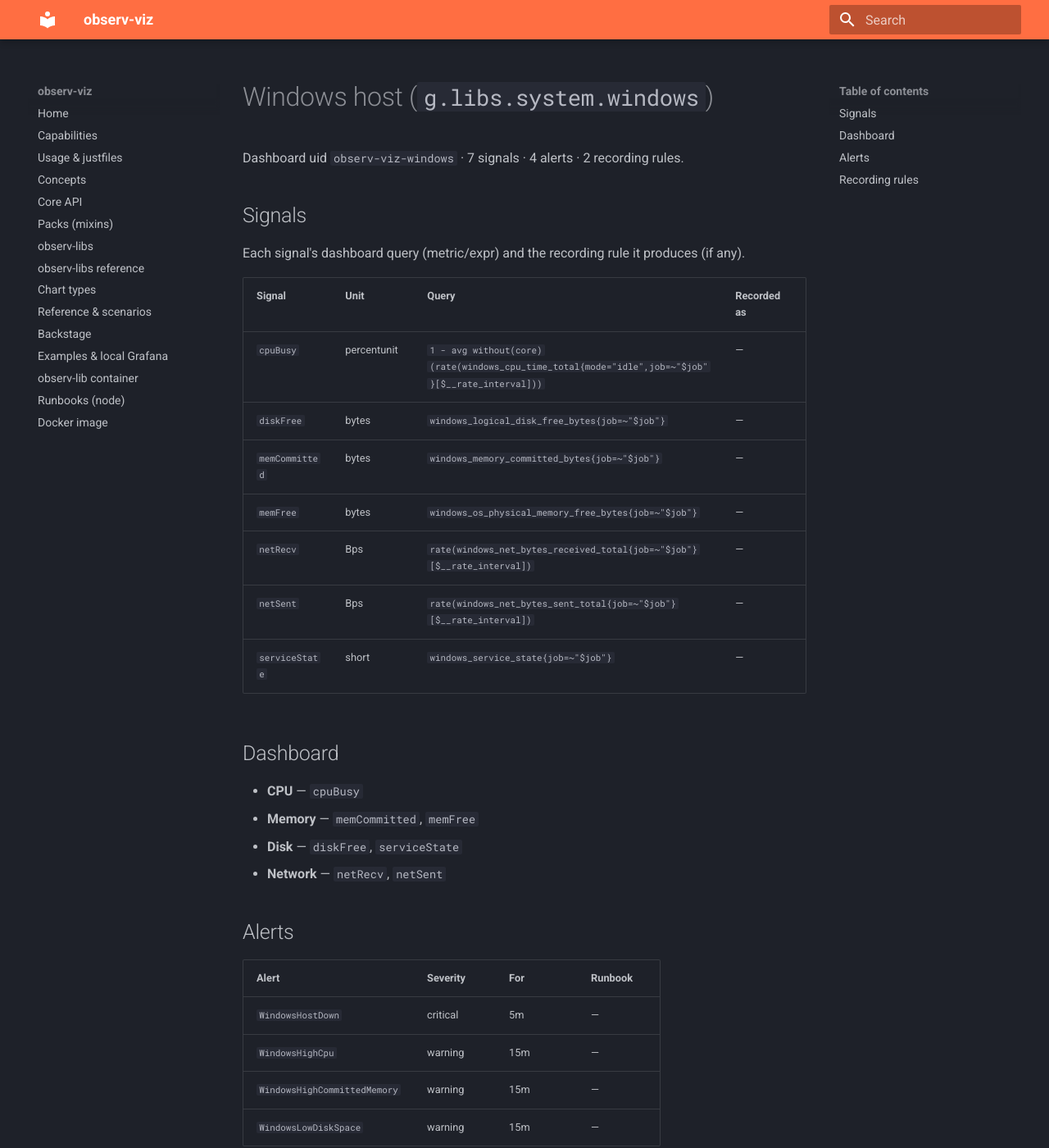
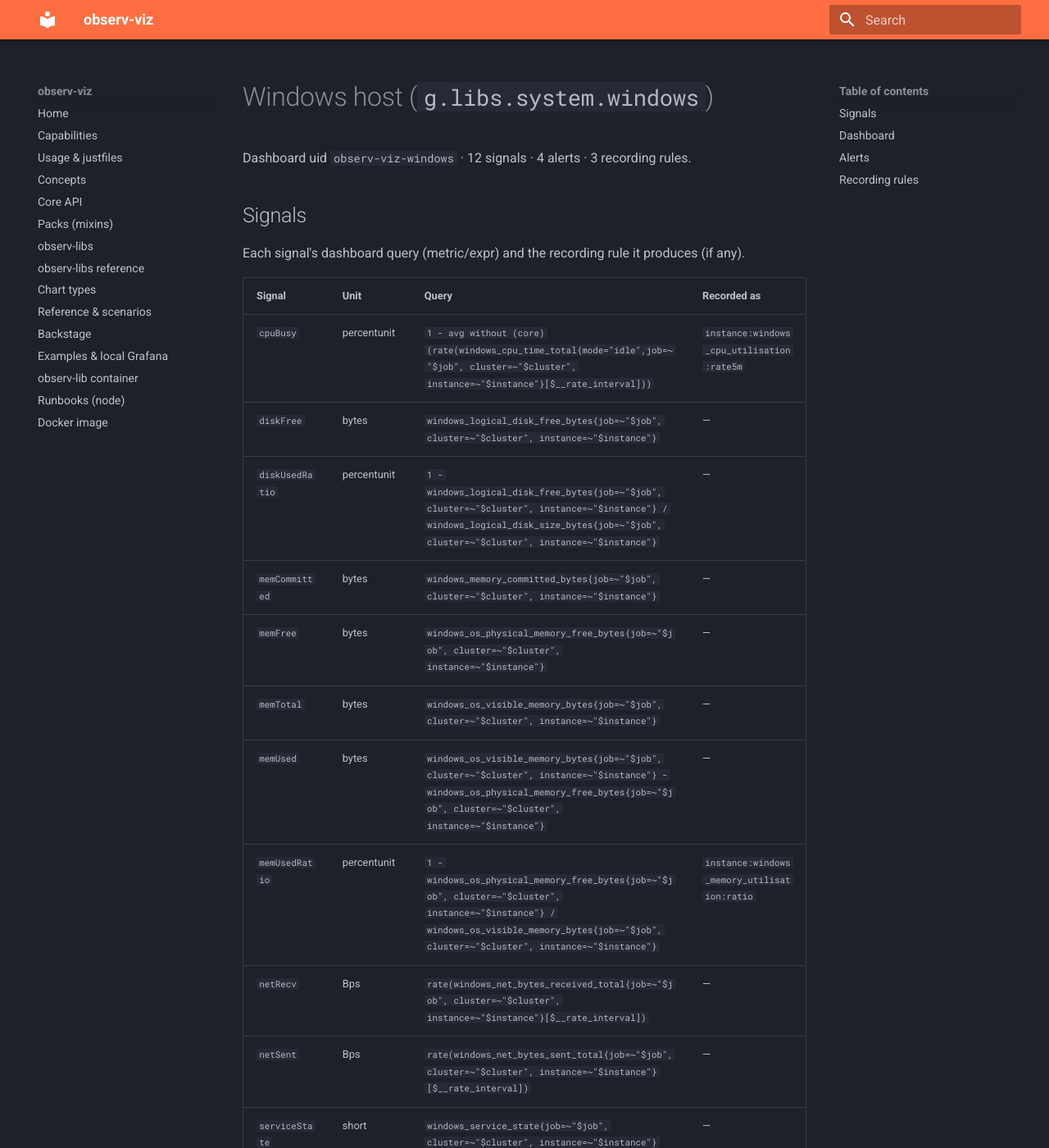
Before and after one commit to cznewt/observ-viz, an MkDocs documentation site: the page built from docs/observ-libs/system-windows.md, in a window 1280 px wide and 1400 px high. Shown: the whole window at 82% size. Built offline with MkDocs 1.6.1 and Material for MkDocs 9.7.7, drawn with Linux system fonts in a browser that asks for light colours; some of the changed text lies outside the part shown.

Commit message:
feat(base,windows): surface Windows hosts in fleet boards; make Windows board per-node
- base.cluster Servers table unions node_exporter + windows_exporter hosts; Windows
  labels normalised into shared columns (product->OS, version->Release), per-OS drill
  via a hidden board-uid column.
- base.home Clusters table counts + CPU%/Mem% gauges union Windows nodes per cluster.
- windows pack -> per-node board (cluster/instance vars + scoped selector, mirroring
  linux): add System (uptime/CPU%/Mem%), memory total/used/ratio, disk used%, Services
  tab; ratio-based WindowsHighMemory alert + memory recording rule.
- justfile: set dotenv-load so deploy/load recipes read a gitignored .env.
- regenerate docs/observ-libs.

Co-Authored-By: Claude Opus 4.8 (1M context) <noreply@anthropic.com>

```diff
--- a/docs/observ-libs/system-windows.md
+++ b/docs/observ-libs/system-windows.md
@@ -1,6 +1,6 @@
 # Windows host  (`g.libs.system.windows`)
 
-Dashboard uid `observ-viz-windows` · 7 signals · 4 alerts · 2 recording rules.
+Dashboard uid `observ-viz-windows` · 12 signals · 4 alerts · 3 recording rules.
 
 ## Signals
 
@@ -8,20 +8,27 @@ Each signal's dashboard query (metric/expr) and the recording rule it produces (
 
 | Signal | Unit | Query | Recorded as |
 |--------|------|-------|-------------|
-| `cpuBusy` | percentunit | `1 - avg without(core)(rate(windows_cpu_time_total{mode="idle",job=~"$job"}[$__rate_interval]))` | — |
-| `diskFree` | bytes | `windows_logical_disk_free_bytes{job=~"$job"}` | — |
-| `memCommitted` | bytes | `windows_memory_committed_bytes{job=~"$job"}` | — |
-| `memFree` | bytes | `windows_os_physical_memory_free_bytes{job=~"$job"}` | — |
-| `netRecv` | Bps | `rate(windows_net_bytes_received_total{job=~"$job"}[$__rate_interval])` | — |
-| `netSent` | Bps | `rate(windows_net_bytes_sent_total{job=~"$job"}[$__rate_interval])` | — |
-| `serviceState` | short | `windows_service_state{job=~"$job"}` | — |
+| `cpuBusy` | percentunit | `1 - avg without (core) (rate(windows_cpu_time_total{mode="idle",job=~"$job", cluster=~"$cluster", instance=~"$instance"}[$__rate_interval]))` | `instance:windows_cpu_utilisation:rate5m` |
+| `diskFree` | bytes | `windows_logical_disk_free_bytes{job=~"$job", cluster=~"$cluster", instance=~"$instance"}` | — |
+| `diskUsedRatio` | percentunit | `1 - windows_logical_disk_free_bytes{job=~"$job", cluster=~"$cluster", instance=~"$instance"} / windows_logical_disk_size_bytes{job=~"$job", cluster=~"$cluster", instance=~"$instance"}` | — |
+| `memCommitted` | bytes | `windows_memory_committed_bytes{job=~"$job", cluster=~"$cluster", instance=~"$instance"}` | — |
+| `memFree` | bytes | `windows_os_physical_memory_free_bytes{job=~"$job", cluster=~"$cluster", instance=~"$instance"}` | — |
+| `memTotal` | bytes | `windows_os_visible_memory_bytes{job=~"$job", cluster=~"$cluster", instance=~"$instance"}` | — |
+| `memUsed` | bytes | `windows_os_visible_memory_bytes{job=~"$job", cluster=~"$cluster", instance=~"$instance"} - windows_os_physical_memory_free_bytes{job=~"$job", cluster=~"$cluster", instance=~"$instance"}` | — |
+| `memUsedRatio` | percentunit | `1 - windows_os_physical_memory_free_bytes{job=~"$job", cluster=~"$cluster", instance=~"$instance"} / windows_os_visible_memory_bytes{job=~"$job", cluster=~"$cluster", instance=~"$instance"}` | `instance:windows_memory_utilisation:ratio` |
+| `netRecv` | Bps | `rate(windows_net_bytes_received_total{job=~"$job", cluster=~"$cluster", instance=~"$instance"}[$__rate_interval])` | — |
+| `netSent` | Bps | `rate(windows_net_bytes_sent_total{job=~"$job", cluster=~"$cluster", instance=~"$instance"}[$__rate_interval])` | — |
+| `serviceState` | short | `windows_service_state{job=~"$job", cluster=~"$cluster", instance=~"$instance"}` | — |
+| `uptime` | s | `time() - windows_system_system_up_time{job=~"$job", cluster=~"$cluster", instance=~"$instance"}` | — |
 
 ## Dashboard
 
+- **System** — `cpu`, `memRatio`, `uptime`
 - **CPU** — `cpuBusy`
-- **Memory** — `memCommitted`, `memFree`
-- **Disk** — `diskFree`, `serviceState`
+- **Memory** — `memCommitted`, `memFree`, `memTotal`, `memUsed`
+- **Disk** — `diskFree`, `diskUsedRatio`
 - **Network** — `netRecv`, `netSent`
+- **Services** — `serviceState`
 
 ## Alerts
 
@@ -29,7 +36,7 @@ Each signal's dashboard query (metric/expr) and the recording rule it produces (
 |-------|----------|-----|---------|
 | `WindowsHostDown` | critical | 5m | — |
 | `WindowsHighCpu` | warning | 15m | — |
-| `WindowsHighCommittedMemory` | warning | 15m | — |
+| `WindowsHighMemory` | warning | 15m | — |
 | `WindowsLowDiskSpace` | warning | 15m | — |
 
 ## Recording rules
@@ -37,4 +44,5 @@ Each signal's dashboard query (metric/expr) and the recording rule it produces (
 | Record | Expression |
 |--------|------------|
 | `instance:windows_cpu_utilisation:rate5m` | `1 - avg without (core) (rate(windows_cpu_time_total{mode="idle"}[5m]))` |
+| `instance:windows_memory_utilisation:ratio` | `1 - windows_os_physical_memory_free_bytes / windows_os_visible_memory_bytes` |
 | `instance:windows_logical_disk_free_bytes:sum` | `sum without (volume) (windows_logical_disk_free_bytes)` |
```
Also changed, not shown: docs/observ-libs/index.md (+1 -1 lines), 4 other files.
